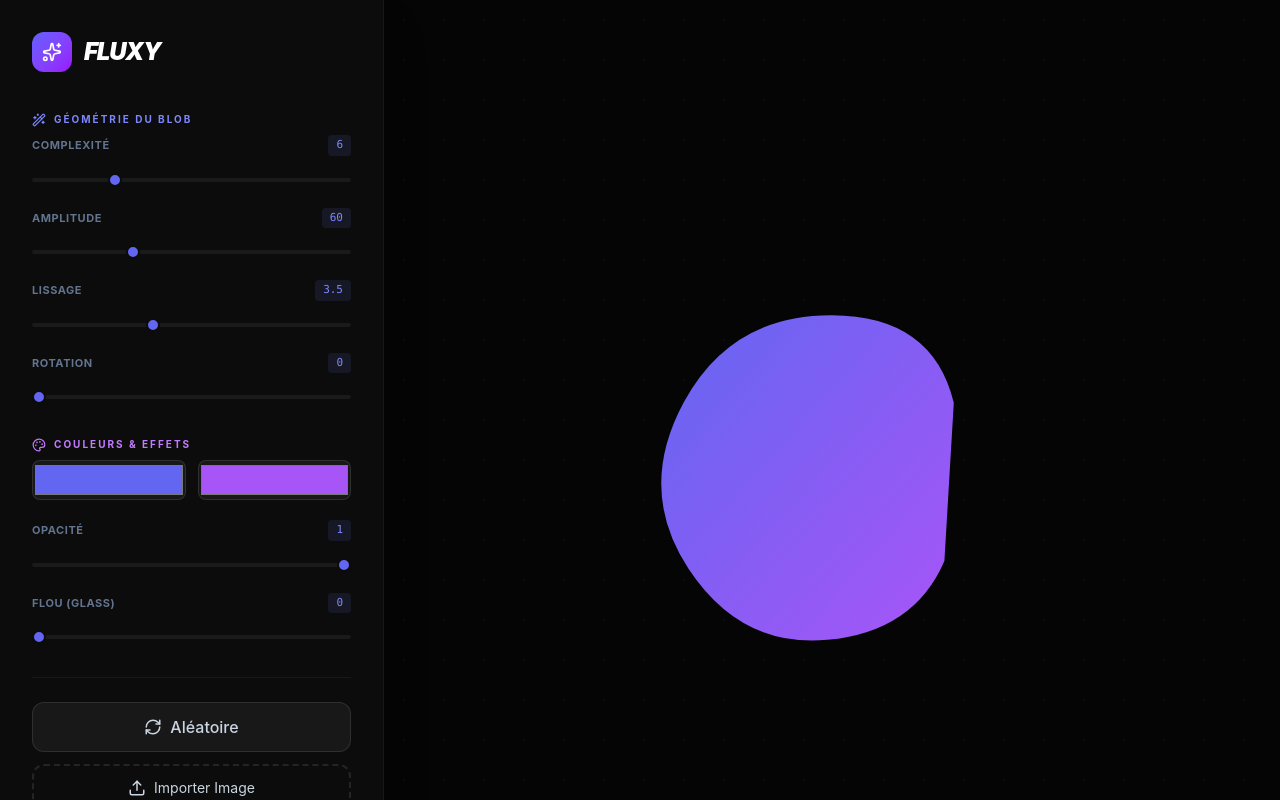
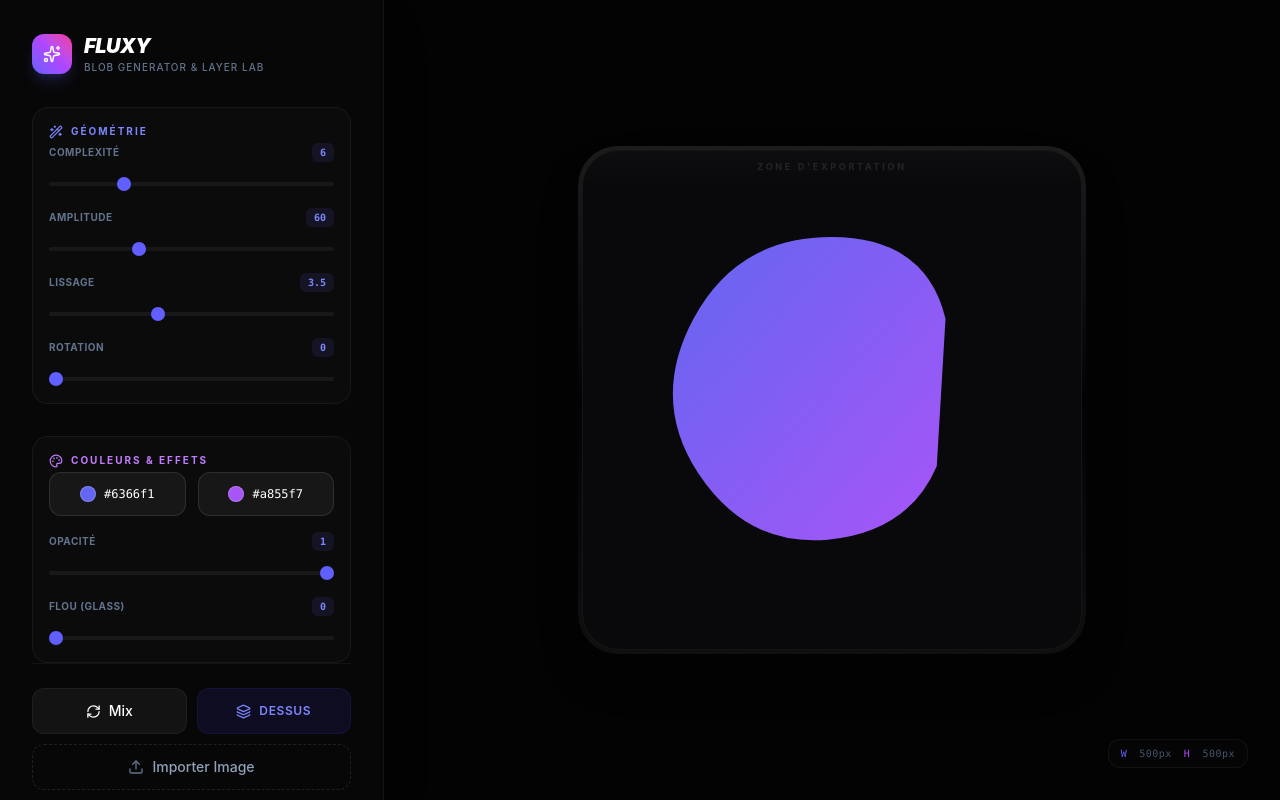
Before and after one commit to ranto-dev/Fluxy, a React (Vite) app: page / in a window 1280 px wide. Shown: the top 800 px of the page. Built offline with nearby package versions, Linux system fonts and the light colour scheme.

Commit message:
refactor:create type and components system

```diff
--- /dev/null
+++ b/src/@types/types.ts
@@ -0,0 +1,28 @@
+export type BlobParams = {
+  growth: number;
+  edges: number;
+  seed: number;
+  smoothness: number;
+  rotate: number;
+  opacity: number;
+  blur: number;
+};
+
+export type BlobColors = {
+  primary: string;
+  secondary: string;
+};
+
+export type Point = {
+  x: number;
+  y: number;
+};
+
+export type SliderProps = {
+  label: string;
+  min: number;
+  max: number;
+  step?: number;
+  value: number;
+  onChange: (value: number) => void;
+};
--- a/src/App.tsx
+++ b/src/App.tsx
@@ -1,28 +1,27 @@
-import React, { useState, useRef } from "react";
+import React, { useState, useRef, type ChangeEvent } from "react";
 import { motion, AnimatePresence } from "framer-motion";
 import {
   Download,
   RefreshCw,
   Upload,
   Layers,
-  Move,
   Palette,
   Sparkles,
   Wand2,
-  MousePointer2,
 } from "lucide-react";
 import { domToPng } from "modern-screenshot";
+import Slider from "./components/Slider";
+import type { BlobColors, BlobParams, Point } from "./@types/types";
 
-// --- ALGORITHME DE GÉNÉRATION DU BLOB ---
 const generateComplexBlob = (
   size: number,
   growth: number,
   edges: number,
   seed: number,
   smoothness: number,
-) => {
+): string => {
   const center = size / 2;
-  const points = [];
+  const points: Point[] = [];
   const angleStep = (Math.PI * 2) / edges;
 
   for (let i = 0; i < edges; i++) {
@@ -35,7 +34,7 @@ const generateComplexBlob = (
   }
 
   return (
-    points.reduce((path, p, i, a) => {
+    points.reduce((path: string, p: Point, i: number, a: Point[]) => {
       const next = a[(i + 1) % a.length];
       const control = { x: (p.x + next.x) / 2, y: (p.y + next.y) / 2 };
       return i === 0
@@ -45,9 +44,8 @@ const generateComplexBlob = (
   );
 };
 
-const Fluxy = () => {
-  // --- ÉTATS ---
-  const [params, setParams] = useState({
+const Fluxy: React.FC = () => {
+  const [params, setParams] = useState<BlobParams>({
     growth: 60,
     edges: 6,
     seed: Math.random() * 100,
@@ -57,18 +55,16 @@ const Fluxy = () => {
     blur: 0,
   });
 
-  const [colors, setColors] = useState({
+  const [colors, setColors] = useState<BlobColors>({
     primary: "#6366f1",
     secondary: "#a855f7",
   });
+
   const [image, setImage] = useState<string | null>(null);
   const [imageLayer, setImageLayer] = useState<"above" | "below">("above");
-
-  // Référence unique sur la zone transparente à capturer
   const stageRef = useRef<HTMLDivElement>(null);
 
-  // --- ACTIONS ---
-  const randomize = () => {
+  const randomize = (): void => {
     setParams((p) => ({
       ...p,
       seed: Math.random() * 100,
@@ -77,27 +73,26 @@ const Fluxy = () => {
     }));
   };
 
-  const handleImageUpload = (e: React.ChangeEvent<HTMLInputElement>) => {
+  const handleImageUpload = (e: ChangeEvent<HTMLInputElement>): void => {
     const file = e.target.files?.[0];
     if (file) {
       const reader = new FileReader();
-      reader.onload = (en) => setImage(en.target?.result as string);
+      reader.onload = (en: ProgressEvent<FileReader>) => {
+        if (en.target?.result) {
+          setImage(en.target.result as string);
+        }
+      };
       reader.readAsDataURL(file);
     }
   };
 
-  // --- LOGIQUE D'EXPORTATION AVEC FIX OKLCH & TRANSPARENCE ---
-  const exportArt = async () => {
+  const exportArt = async (): Promise<void> => {
     if (!stageRef.current) return;
-
     try {
-      // domToPng capture fidèlement le DOM, gère l'oklch et préserve la transparence
       const imgData = await domToPng(stageRef.current, {
         quality: 1,
-        scale: 3, // Rendu ultra net (Haute Définition pour intégration UI)
+        scale: 3,
       });
-
-      // Déclenchement du téléchargement du fichier PNG
       const link = document.createElement("a");
       link.download = `fluxy-art-${Math.floor(Date.now() / 1000)}.png`;
       link.href = imgData;
@@ -108,25 +103,28 @@ const Fluxy = () => {
   };
 
   return (
-    <div className="min-h-screen bg-[#050505] text-slate-300 flex flex-col lg:flex-row overflow-hidden font-sans">
-      {/* --- PANNEAU LATÉRAL (CONTROLES) --- */}
-      <aside className="w-full lg:w-96 bg-[#0c0c0c] border-r border-white/5 p-8 overflow-y-auto z-20 shadow-2xl">
-        <div className="flex items-center gap-3 mb-10">
-          <div className="w-10 h-10 bg-gradient-to-br from-indigo-500 to-purple-600 rounded-xl flex items-center justify-center">
-            <Sparkles className="text-white" size={20} />
+    <div className="min-h-screen bg-[#030303] text-slate-300 flex flex-col lg:flex-row overflow-hidden font-sans antialiased">
+      <aside className="w-full lg:w-96 bg-[#09090b]/80 backdrop-blur-xl border-r border-white/5 p-8 overflow-y-auto z-20 flex flex-col justify-between shadow-2xl h-auto lg:h-screen">
+        <div className="space-y-8">
+          <div className="flex items-center gap-3">
+            <div className="w-10 h-10 bg-linear-to-tr from-indigo-500 via-purple-500 to-pink-500 rounded-xl flex items-center justify-center shadow-lg shadow-indigo-500/20">
+              <Sparkles className="text-white" size={18} />
             </div>
-          <h1 className="text-2xl font-black tracking-tighter text-white uppercase italic">
+            <div>
+              <h1 className="text-xl font-black tracking-tight text-white uppercase italic">
                 Fluxy
               </h1>
+              <p className="text-[10px] text-slate-500 font-medium uppercase tracking-widest">
+                Blob Generator & Layer Lab
+              </p>
+            </div>
           </div>
 
-        <div className="space-y-8">
-          {/* Section Géométrie */}
-          <section className="space-y-5">
-            <header className="flex items-center gap-2 text-indigo-400 mb-2">
+          <section className="space-y-4 bg-white/2 p-4 rounded-2xl border border-white/5">
+            <header className="flex items-center gap-2 text-indigo-400 mb-1">
               <Wand2 size={14} />
               <h2 className="text-[10px] font-bold uppercase tracking-[0.2em]">
-                Géométrie du Blob
+                Géométrie
               </h2>
             </header>
             <Slider
@@ -160,31 +158,48 @@ const Fluxy = () => {
             />
           </section>
 
-          {/* Section Style */}
-          <section className="space-y-5">
-            <header className="flex items-center gap-2 text-purple-400 mb-2">
+          <section className="space-y-4 bg-white/2 p-4 rounded-2xl border border-white/5">
+            <header className="flex items-center gap-2 text-purple-400 mb-1">
               <Palette size={14} />
               <h2 className="text-[10px] font-bold uppercase tracking-[0.2em]">
                 Couleurs & Effets
               </h2>
             </header>
             <div className="grid grid-cols-2 gap-3">
+              <div className="relative group h-11 rounded-xl overflow-hidden border border-white/10 bg-white/5 flex items-center justify-center">
                 <input
                   type="color"
                   value={colors.primary}
-                onChange={(e) =>
+                  onChange={(e: ChangeEvent<HTMLInputElement>) =>
                     setColors({ ...colors, primary: e.target.value })
                   }
-                className="w-full h-10 rounded-lg bg-white/5 border border-white/10 cursor-pointer"
+                  className="absolute inset-0 w-full h-full opacity-0 cursor-pointer"
                 />
+                <div
+                  className="w-4 h-4 rounded-full border border-white/20"
+                  style={{ backgroundColor: colors.primary }}
+                />
+                <span className="text-xs font-mono ml-2 text-white">
+                  {colors.primary}
+                </span>
+              </div>
+              <div className="relative group h-11 rounded-xl overflow-hidden border border-white/10 bg-white/5 flex items-center justify-center">
                 <input
                   type="color"
                   value={colors.secondary}
-                onChange={(e) =>
+                  onChange={(e: ChangeEvent<HTMLInputElement>) =>
                     setColors({ ...colors, secondary: e.target.value })
                   }
-                className="w-full h-10 rounded-lg bg-white/5 border border-white/10 cursor-pointer"
+                  className="absolute inset-0 w-full h-full opacity-0 cursor-pointer"
                 />
+                <div
+                  className="w-4 h-4 rounded-full border border-white/20"
+                  style={{ backgroundColor: colors.secondary }}
+                />
+                <span className="text-xs font-mono ml-2 text-white">
+                  {colors.secondary}
+                </span>
+              </div>
             </div>
             <Slider
               label="Opacité"
@@ -202,19 +217,35 @@ const Fluxy = () => {
               onChange={(v) => setParams({ ...params, blur: v })}
             />
           </section>
+        </div>
 
-          {/* Actions de l'application */}
-          <div className="pt-6 border-t border-white/5 flex flex-col gap-3">
+        <div className="pt-6 border-t border-white/5 flex flex-col gap-2.5 mt-6 lg:mt-0">
+          <div className="grid grid-cols-2 gap-2.5">
             <button
               onClick={randomize}
-              className="flex items-center justify-center gap-2 w-full py-3 rounded-xl bg-white/5 hover:bg-white/10 transition-all border border-white/10 font-medium"
+              className="flex items-center justify-center gap-2 py-3 rounded-xl bg-white/5 hover:bg-white/10 transition-all border border-white/5 font-medium text-sm text-white"
             >
-              <RefreshCw size={18} /> Aléatoire
+              <RefreshCw size={15} /> Mix
             </button>
+            <button
+              onClick={() =>
+                setImageLayer(imageLayer === "above" ? "below" : "above")
+              }
+              className="flex items-center justify-center gap-2 py-3 rounded-xl bg-indigo-600/10 text-indigo-400 hover:bg-indigo-600/20 transition-all font-semibold text-xs uppercase tracking-wider border border-indigo-500/10"
+            >
+              <Layers size={15} />{" "}
+              {imageLayer === "above" ? "Dessus" : "Dessous"}
+            </button>
+          </div>
 
-            <label className="flex items-center justify-center gap-2 w-full py-3 rounded-xl border-2 border-dashed border-white/10 hover:border-indigo-500/50 hover:bg-indigo-500/5 transition-all cursor-pointer group">
-              <Upload size={18} className="group-hover:text-indigo-400" />
-              <span className="text-sm">Importer Image</span>
+          <label className="flex items-center justify-center gap-2 w-full py-3 rounded-xl border border-dashed border-white/10 hover:border-indigo-500/40 hover:bg-indigo-500/5 transition-all cursor-pointer group">
+            <Upload
+              size={16}
+              className="text-slate-500 group-hover:text-indigo-400 transition-colors"
+            />
+            <span className="text-sm font-medium text-slate-400 group-hover:text-slate-200 transition-colors">
+              Importer Image
+            </span>
             <input
               type="file"
               className="hidden"
@@ -224,49 +255,43 @@ const Fluxy = () => {
           </label>
 
           <button
-              onClick={() =>
-                setImageLayer(imageLayer === "above" ? "below" : "above")
-              }
-              className="flex items-center justify-center gap-2 w-full py-3 rounded-xl bg-indigo-600/10 text-indigo-400 hover:bg-indigo-600/20 transition-all font-bold text-xs uppercase"
+            onClick={exportArt}
+            className="group relative flex items-center justify-center gap-2 w-full py-4 rounded-xl bg-indigo-600 hover:bg-indigo-500 text-white transition-all font-bold shadow-lg shadow-indigo-600/20 overflow-hidden"
           >
-              <Layers size={16} /> Image en :{" "}
-              {imageLayer === "above" ? "Premier plan" : "Arrière-plan"}
+            <span className="absolute inset-0 w-full h-full bg-linear-to-r from-transparent via-white/10 to-transparent -translate-x-full group-hover:animate-[shimmer_1.5s_infinite]" />
+            <Download size={18} /> Exporter PNG
           </button>
-
-            <button
-              onClick={exportArt}
-              className="flex items-center justify-center gap-2 w-full py-4 rounded-xl bg-indigo-600 hover:bg-indigo-500 text-white transition-all shadow-xl shadow-indigo-600/20 font-bold mt-4"
-            >
-              <Download size={20} /> Exporter PNG Transparent
-            </button>
-          </div>
         </div>
       </aside>
 
-      {/* --- COMPOSANT DE PRÉVISUALISATION (CANVAS) --- */}
-      <main className="flex-1 relative flex items-center justify-center p-12">
-        {/* Grille décorative d'arrière-plan (exclue de la capture d'export) */}
+      <main className="flex-1 relative flex items-center justify-center p-6 lg:p-12 select-none">
         <div
-          className="absolute inset-0 opacity-[0.03] pointer-events-none"
+          className="absolute inset-0 opacity-[0.02] pointer-events-none"
           style={{
-            backgroundImage: "radial-gradient(#fff 1px, transparent 1px)",
-            backgroundSize: "40px 40px",
+            backgroundImage: "radial-gradient(#fff 1.5px, transparent 1.5px)",
+            backgroundSize: "32px 32px",
           }}
         />
 
-        {/* ZONE DE CAPTURE STRICTEMENT TRANSPARENTE */}
+        <div className="relative p-1 rounded-[2.5rem] bg-linear-to-b from-white/10 via-transparent to-white/5 shadow-2xl">
+          <div className="relative w-[340px] h-[340px] sm:w-[500px] sm:h-[500px] rounded-[2.3rem] bg-[#09090b] border border-white/5 flex items-center justify-center overflow-hidden group">
+            <div className="absolute inset-x-0 top-0 h-8 bg-linear-to-b from-white/2 to-transparent pointer-events-none flex items-center justify-center">
+              <span className="text-[9px] uppercase font-bold tracking-[0.3em] text-white/10 group-hover:text-white/20 transition-colors">
+                Zone d'exportation
+              </span>
+            </div>
+
             <div
               ref={stageRef}
-          className="relative w-[500px] h-[500px] flex items-center justify-center bg-transparent"
+              className="relative w-full h-full flex items-center justify-center bg-transparent"
             >
-          {/* LE BLOB SVG */}
               <motion.div
                 style={{
                   zIndex: imageLayer === "above" ? 1 : 10,
                   rotate: params.rotate,
                   filter: `blur(${params.blur}px)`,
                 }}
-            className="absolute inset-0 w-full h-full"
+                className="absolute inset-0 w-full h-full p-4"
               >
                 <svg viewBox="0 0 500 500" className="w-full h-full">
                   <defs>
@@ -291,14 +316,13 @@ const Fluxy = () => {
                         params.smoothness,
                       ),
                     }}
-                transition={{ type: "spring", damping: 15, stiffness: 50 }}
+                    transition={{ type: "spring", damping: 14, stiffness: 45 }}
                     fill="url(#fluxyGrad)"
                     fillOpacity={params.opacity}
                   />
                 </svg>
               </motion.div>
 
-          {/* L'IMAGE MOBILE (SUPPORTE LE GLISSER-DÉPOSER) */}
               <AnimatePresence>
                 {image && (
                   <motion.div
@@ -308,62 +332,28 @@ const Fluxy = () => {
                     style={{ zIndex: imageLayer === "above" ? 20 : 5 }}
                     initial={{ opacity: 0, scale: 0.6 }}
                     animate={{ opacity: 1, scale: 1 }}
+                    exit={{ opacity: 0, scale: 0.6 }}
                   >
-                <div className="relative">
                     <img
                       src={image}
-                    alt="Art overlay"
-                    className="max-w-[260px] rounded-2xl shadow-2xl pointer-events-none border border-white/10"
+                      alt="Overlay"
+                      className="max-w-[200px] sm:max-w-[260px] pointer-events-none select-none"
                       draggable="false"
                     />
-                  <div className="absolute -top-2 -right-2 bg-indigo-600 p-1.5 rounded-lg shadow-lg pointer-events-none">
-                    <MousePointer2 size={12} className="text-white" />
-                  </div>
-                </div>
                   </motion.div>
                 )}
               </AnimatePresence>
             </div>
+          </div>
+        </div>
 
-        {/* Pied de page informatif de l'espace de travail */}
-        <div className="absolute bottom-10 text-white/10 text-[10px] tracking-[0.4em] uppercase font-bold flex items-center gap-4 select-none">
-          <span>Fluxy Studio</span>
-          <span className="w-1.5 h-1.5 rounded-full bg-white/10" />
-          <span>Modern-Screenshot Active</span>
+        <div className="absolute bottom-8 right-8 hidden sm:flex items-center gap-3 text-[10px] tracking-wider font-mono text-slate-600 bg-white/1 border border-white/5 px-3 py-1.5 rounded-xl">
+          <span className="text-indigo-500">W</span> 500px{" "}
+          <span className="text-purple-500">H</span> 500px
         </div>
       </main>
-
-      {/* STYLES PERSONNALISÉS DES SLIDERS DE COMMANDE */}
-      <style>{`
-        input[type="range"] { -webkit-appearance: none; background: #1a1a1a; height: 4px; border-radius: 2px; }
-        input[type="range"]::-webkit-slider-thumb { -webkit-appearance: none; height: 14px; width: 14px; border-radius: 50%; background: #6366f1; cursor: pointer; border: 2px solid #0c0c0c; transition: all 0.2s; }
-        input[type="range"]::-webkit-slider-thumb:hover { transform: scale(1.2); box-shadow: 0 0 10px rgba(99, 102, 241, 0.4); }
-      `}</style>
     </div>
   );
 };
 
-// --- COMPOSANT ENCAPSULÉ DES SLIDERS ---
-const Slider = ({ label, min, max, step = 1, value, onChange }: any) => (
-  <div className="space-y-2">
-    <div className="flex justify-between items-center select-none">
-      <span className="text-[11px] font-bold text-slate-500 uppercase tracking-wider">
-        {label}
-      </span>
-      <span className="text-[11px] font-mono text-indigo-400 bg-indigo-400/10 px-2 py-0.5 rounded">
-        {value}
-      </span>
-    </div>
-    <input
-      type="range"
-      min={min}
-      max={max}
-      step={step}
-      value={value}
-      onChange={(e) => onChange(Number(e.target.value))}
-      className="w-full"
-    />
-  </div>
-);
-
 export default Fluxy;
--- /dev/null
+++ b/src/components/Slider.tsx
@@ -0,0 +1,35 @@
+import type { ChangeEvent } from "react";
+import type { SliderProps } from "../@types/types";
+
+const Slider: React.FC<SliderProps> = ({
+  label,
+  min,
+  max,
+  step = 1,
+  value,
+  onChange,
+}) => (
+  <div className="space-y-1.5">
+    <div className="flex justify-between items-center select-none">
+      <span className="text-[10px] font-bold text-slate-500 uppercase tracking-wider">
+        {label}
+      </span>
+      <span className="text-[10px] font-mono font-bold text-indigo-400 bg-indigo-500/10 px-2 py-0.5 rounded-md">
+        {value}
+      </span>
+    </div>
+    <input
+      type="range"
+      min={min}
+      max={max}
+      step={step}
+      value={value}
+      onChange={(e: ChangeEvent<HTMLInputElement>) =>
+        onChange(Number(e.target.value))
+      }
+      className="w-full h-1 bg-white/5 rounded-lg appearance-none cursor-pointer accent-indigo-500 focus:outline-none transition-all duration-200 [&::-webkit-slider-thumb]:w-3.5 [&::-webkit-slider-thumb]:h-3.5 [&::-webkit-slider-thumb]:rounded-full [&::-webkit-slider-thumb]:bg-indigo-500 [&::-webkit-slider-thumb]:appearance-none [&::-webkit-slider-thumb]:transition-transform [&::-webkit-slider-thumb]:duration-150 active:[&::-webkit-slider-thumb]:scale-125"
+    />
+  </div>
+);
+
+export default Slider;
```
Lines whose indentation alone changed are shown as unchanged.
